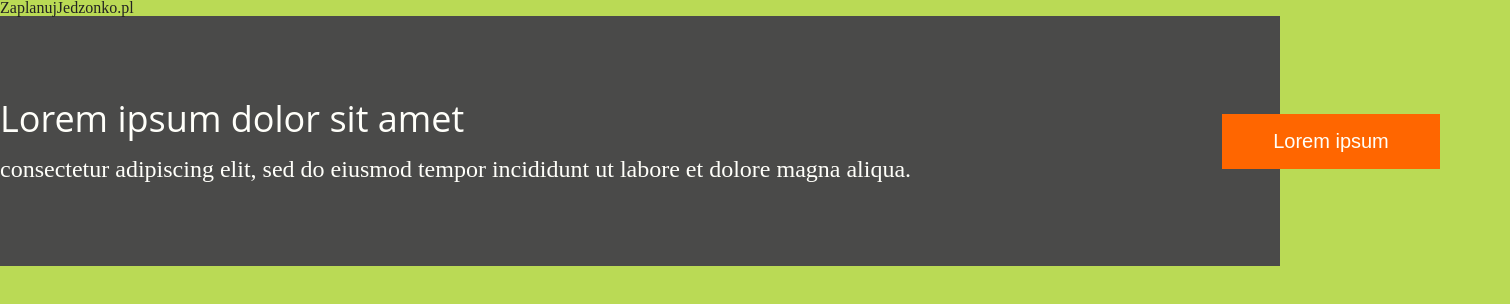
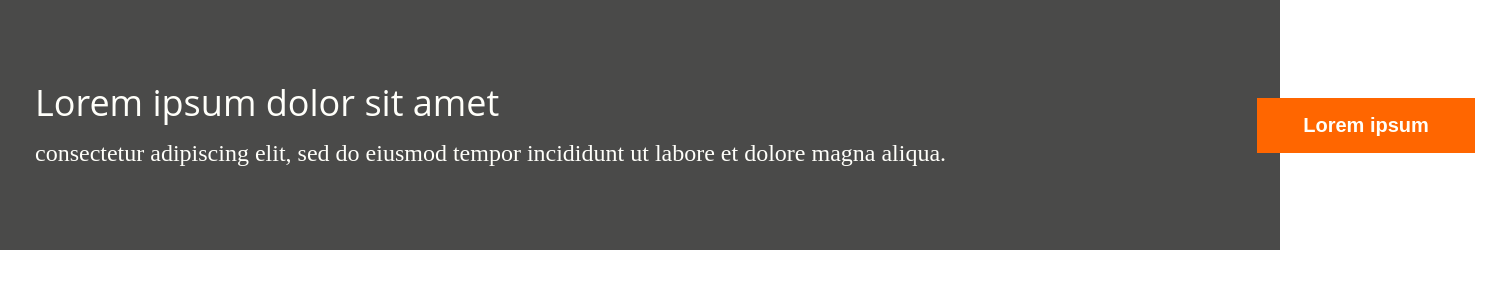
Before and after one commit to karol-lu/Scrum-Project, a website: page development/index.html in a window 1280 px wide. Shown: the whole page, 1510 px wide, since content can reach past the window. Drawn offline with nearby package versions, Linux system fonts and the light colour scheme; files that its build step writes are made by us from their sources.

Commit message:
cta css padding added

```diff
--- a/development/index.html
+++ b/development/index.html
@@ -19,7 +19,6 @@
   </head>
   <body>
     <header>
-      <h1>ZaplanujJedzonko.pl</h1>
     </header>
     <section>
       <!-- carousel -->
--- a/development/scss/main.scss
+++ b/development/scss/main.scss
@@ -17,7 +17,3 @@
 //
 // Sass:
 // https://fontawesome.com/how-to-use/on-the-web/using-with/sass
-
-body {
-  background-color: #bada55;
-}
--- a/development/scss/sections/_cta.scss
+++ b/development/scss/sections/_cta.scss
@@ -2,6 +2,7 @@
   background-color: $text-color;
   height: 250px;
   .container {
+    padding: 0 35px;
     height: 250px;
     width: 1440px;
     margin: 0 auto;
@@ -25,6 +26,7 @@
     background-color: $buttons-color;
     color: $background-color;
     font-size: 20px;
+    font-weight: bold;
     padding: 6px 10px;
     border: none;
     width: 218px;
```
